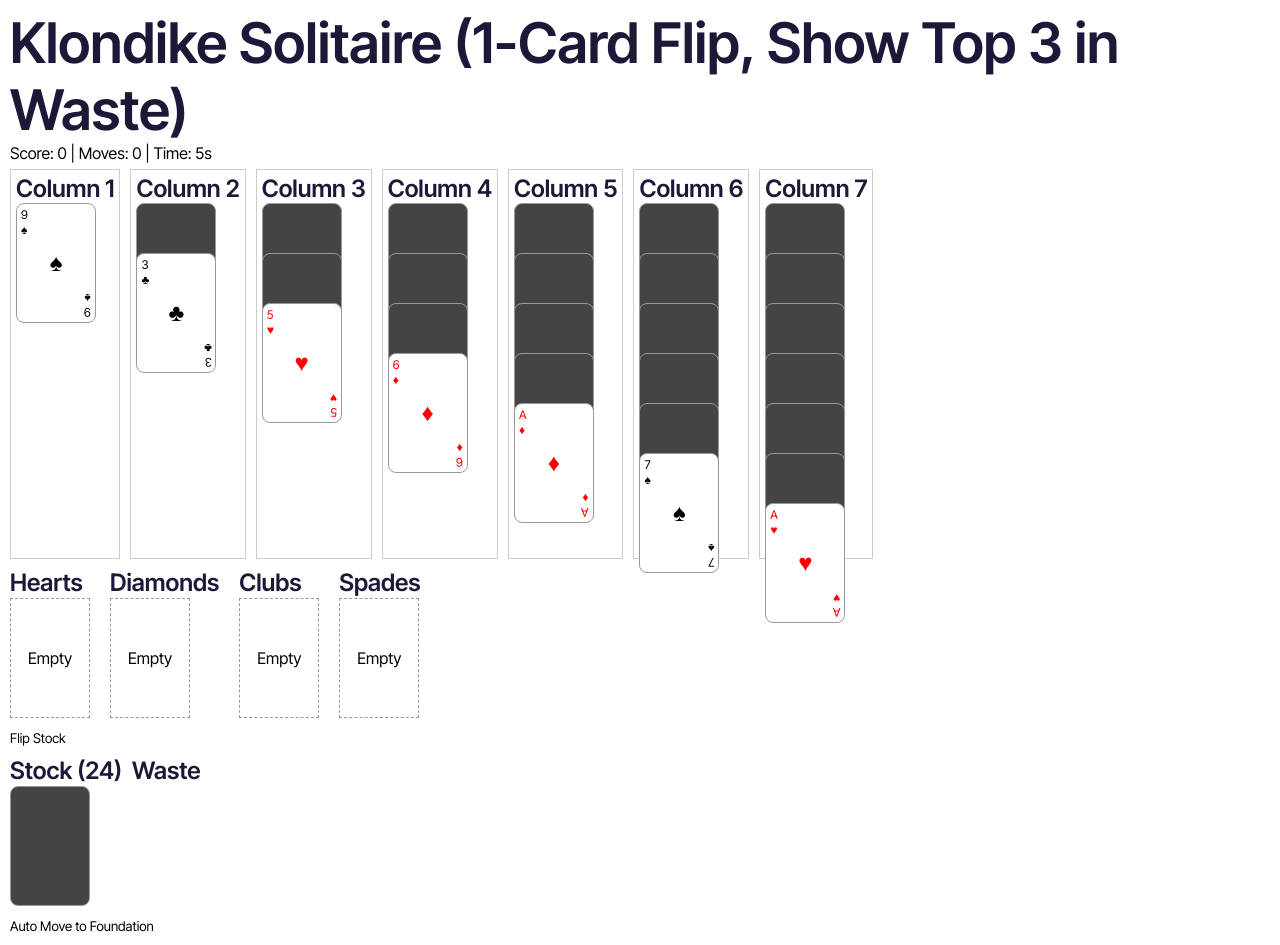
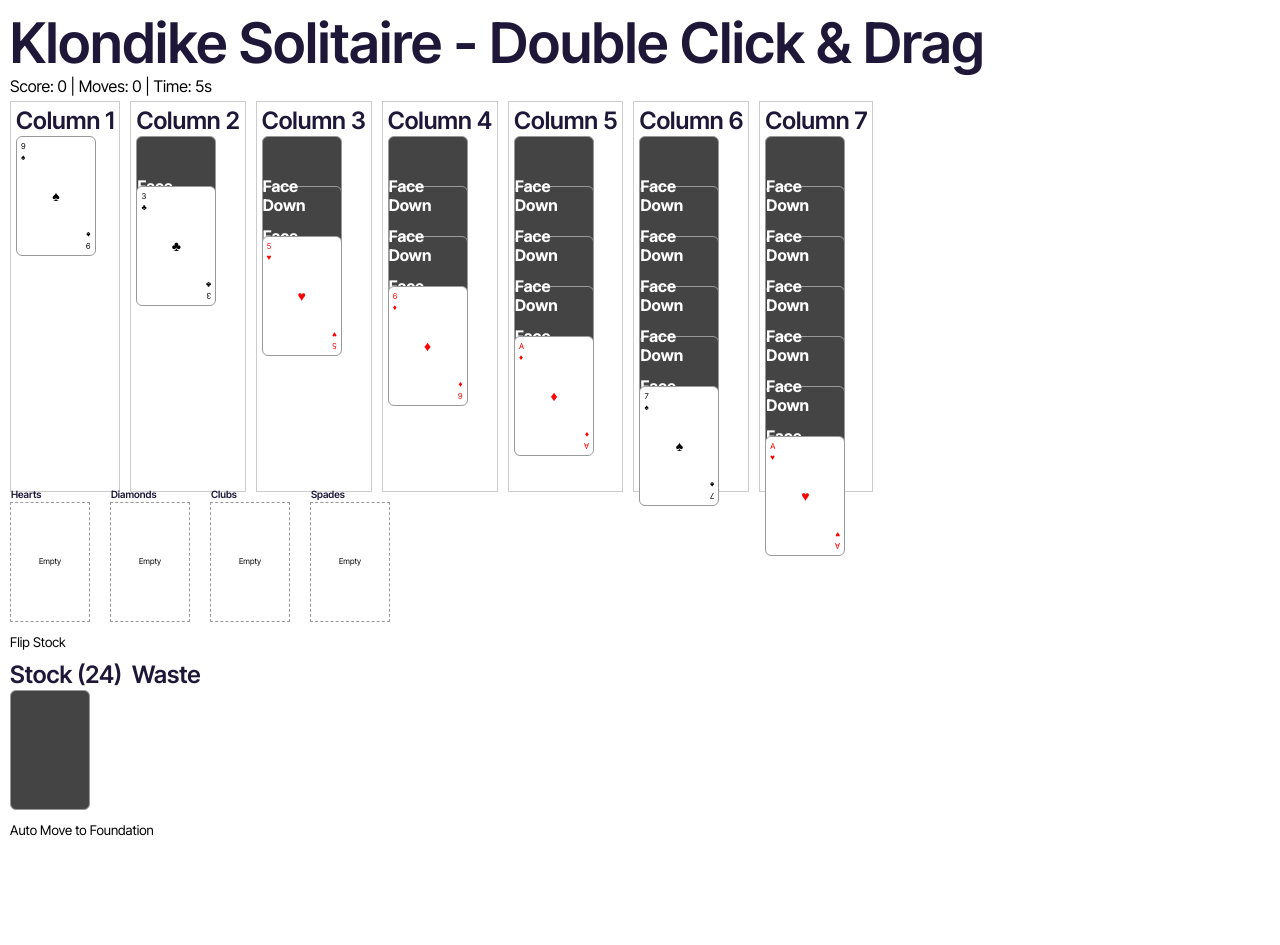
Before and after one commit to ChristianWare/solitaire, a Next.js app: page / in a window 1280 px wide. After the commit the page ends 849 px from the top, so only its background shows below. Built offline with nearby package versions, Linux system fonts and the light colour scheme.

Commit message:
Functions done

```diff
--- a/src/app/page.tsx
+++ b/src/app/page.tsx
@@ -3,10 +3,14 @@
 import { useState, useEffect } from "react";
 import { DndProvider } from "react-dnd";
 import { HTML5Backend } from "react-dnd-html5-backend";
-import { Card, createDeck, shuffleDeck } from "../lib/deck";
-import { dealTableau } from "../lib/deal";
+
+import { Card, createDeck, shuffleDeck } from "@/lib/deck";
+import { dealTableau } from "@/lib/deal";
+
 import CardView from "@/components/CardView/CardView";
 import DropColumn from "@/components/DropColumn/DropColumn";
+import DraggableCard from "@/components/DraggableCard/DraggableCard";
+import FoundationPile from "@/components/FoundationPile/FoundationPile";
 
 interface Foundations {
   hearts: Card[];
@@ -35,16 +39,10 @@ export default function SolitairePage() {
     spades: [],
   });
   const [stock, setStock] = useState<Card[]>([]);
-  const [waste, setWaste] = useState<Card[]>([]); // we'll track all waste, but only show top 3
+  const [waste, setWaste] = useState<Card[]>([]);
   const [score, setScore] = useState<number>(0);
   const [moves, setMoves] = useState<number>(0);
   const [time, setTime] = useState<number>(0);
-
-  // For "two-click" moves in tableau
-  // const [selected, setSelected] = useState<{
-  //   columnIndex: number;
-  //   cardIndex: number;
-  // } | null>(null);
 
   // ---------------------------
   // 2) ON MOUNT: NEW GAME, TIMER
@@ -71,7 +69,6 @@ export default function SolitairePage() {
     );
 
     setTableau(newTableau);
-    // The remainder of the deck is the stock (facedown)
     setStock(freshDeck.slice(dealtCardsCount));
     setWaste([]);
     setFoundations({ hearts: [], diamonds: [], clubs: [], spades: [] });
@@ -79,24 +76,17 @@ export default function SolitairePage() {
 
   // ---------------------------
   // 4) FLIP STOCK
-  //    One card per click. Show top 3 in waste.
   // ---------------------------
   function flipStockCard() {
     if (stock.length > 0) {
-      // Take only 1 card from stock
       const [nextCard, ...rest] = stock;
       nextCard.faceUp = true;
-
-      // Put it on top of waste
       const newWaste = [nextCard, ...waste];
-
       setStock(rest);
       setWaste(newWaste);
-
       setMoves((m) => m + 1);
-      setScore((s) => s - 5); // optional scoring
+      setScore((s) => s - 5);
     } else {
-      // If stock is empty, recycle waste -> stock (face down)
       if (waste.length > 0) {
         const recycled = waste.map((card) => {
           card.faceUp = false;
@@ -104,8 +94,6 @@ export default function SolitairePage() {
         });
         setStock(recycled);
         setWaste([]);
-        // Possibly track a pass or do a penalty
-        // setScore((s) => s - 20);
       }
     }
   }
@@ -128,7 +116,6 @@ export default function SolitairePage() {
           ...newFoundations[topCard.suit],
           topCard,
         ];
-        // flip next card if needed
         if (column.length > 0 && !column[column.length - 1].faceUp) {
           column[column.length - 1].faceUp = true;
         }
@@ -141,90 +128,79 @@ export default function SolitairePage() {
     setTableau(newTableau);
     setFoundations(newFoundations);
 
-    // Attempt again if at least one card moved
     if (moved) {
       setTimeout(autoMoveToFoundation, 200);
     }
+    checkWinCondition();
   }
 
   function canMoveToFoundation(card: Card): boolean {
     const suitStack = foundations[card.suit];
     if (suitStack.length === 0) {
-      return card.rank === 1; // must be Ace if empty
+      return card.rank === 1;
     }
     const topCard = suitStack[suitStack.length - 1];
     return card.rank === topCard.rank + 1;
   }
 
   // ---------------------------
-  // 6) TWO-CLICK METHOD: TABLEAU MOVES
+  // 6) MOVING CARDS => TABLEAU
   // ---------------------------
-  // function handleCardClick(colIdx: number, cardIdx: number) {
-  //   const column = tableau[colIdx];
-  //   const clickedCard = column[cardIdx];
-  //   if (!clickedCard || !clickedCard.faceUp) return;
-
-  //   if (!selected) {
-  //     setSelected({ columnIndex: colIdx, cardIndex: cardIdx });
-  //   } else {
-  //     if (moveStack(selected.columnIndex, selected.cardIndex, colIdx)) {
-  //       setSelected(null);
-  //     } else {
-  //       setSelected(null);
-  //     }
-  //   }
-  // }
-
   function moveStack(
     fromCol: number,
     fromCardIdx: number,
     toCol: number
   ): boolean {
-    if (fromCol < 0 || fromCol >= tableau.length) return false;
-    if (toCol < 0 || toCol >= tableau.length) return false;
+    if (fromCol === toCol) return false;
 
+    if (fromCol >= 0) {
       const sourceColumn = [...tableau[fromCol]];
       if (fromCardIdx < 0 || fromCardIdx >= sourceColumn.length) return false;
-
       const movingStack = sourceColumn.slice(fromCardIdx);
       if (movingStack.length === 0) return false;
-
       const cardToMove = movingStack[0];
       if (!cardToMove) return false;
-
       const destColumn = [...tableau[toCol]];
-    if (!canPlaceOnTop(destColumn, cardToMove)) {
-      return false;
-    }
+      if (!canPlaceOnTop(destColumn, cardToMove)) return false;
 
       sourceColumn.splice(fromCardIdx, movingStack.length);
       destColumn.push(...movingStack);
-
-    // flip next card if needed
       if (
         sourceColumn.length > 0 &&
         !sourceColumn[sourceColumn.length - 1].faceUp
       ) {
         sourceColumn[sourceColumn.length - 1].faceUp = true;
       }
-
       const newTableau = [...tableau];
       newTableau[fromCol] = sourceColumn;
       newTableau[toCol] = destColumn;
       setTableau(newTableau);
-
       setMoves((m) => m + 1);
       setScore((s) => s + 1);
-
       return true;
+    } else if (fromCol === -1) {
+      const wasteCopy = [...waste];
+      if (wasteCopy.length === 0) return false;
+      const cardToMove = wasteCopy[0];
+      wasteCopy.shift();
+      setWaste(wasteCopy);
+      const newTableau = [...tableau];
+      if (toCol < 0 || toCol >= newTableau.length) return false;
+      const destColumn = [...newTableau[toCol]];
+      if (!canPlaceOnTop(destColumn, cardToMove)) return false;
+      destColumn.push(cardToMove);
+      newTableau[toCol] = destColumn;
+      setTableau(newTableau);
+      setMoves((m) => m + 1);
+      setScore((s) => s + 1);
+      return true;
+    }
+    return false;
   }
 
   function canPlaceOnTop(destColumn: Card[], card: Card) {
     if (!card) return false;
-    if (destColumn.length === 0) {
-      // only King if empty
-      return card.rank === 13;
-    }
+    if (destColumn.length === 0) return card.rank === 13;
     const topCard = destColumn[destColumn.length - 1];
     const topIsRed = topCard.suit === "hearts" || topCard.suit === "diamonds";
     const movingIsRed = card.suit === "hearts" || card.suit === "diamonds";
@@ -235,12 +211,107 @@ export default function SolitairePage() {
   }
 
   // ---------------------------
-  // 7) RENDER
+  // 7) MOVING CARDS => FOUNDATIONS
+  // ---------------------------
+  function moveToFoundation(
+    fromCol: number,
+    fromCardIdx: number,
+    suit: keyof Foundations
+  ): boolean {
+    let cardToMove: Card | undefined;
+
+    if (fromCol >= 0) {
+      const sourceColumn = [...tableau[fromCol]];
+      if (fromCardIdx < 0 || fromCardIdx >= sourceColumn.length) return false;
+      const movingStack = sourceColumn.slice(fromCardIdx);
+      if (movingStack.length === 0) return false;
+      cardToMove = movingStack[0];
+      sourceColumn.splice(fromCardIdx, movingStack.length);
+      if (
+        sourceColumn.length > 0 &&
+        !sourceColumn[sourceColumn.length - 1].faceUp
+      ) {
+        sourceColumn[sourceColumn.length - 1].faceUp = true;
+      }
+      const newTableau = [...tableau];
+      newTableau[fromCol] = sourceColumn;
+      setTableau(newTableau);
+    } else if (fromCol === -1) {
+      const wasteCopy = [...waste];
+      if (wasteCopy.length === 0) return false;
+      cardToMove = wasteCopy[0];
+      wasteCopy.shift();
+      setWaste(wasteCopy);
+    }
+
+    if (!cardToMove) return false;
+    if (!canPlaceOnFoundationSuit(suit, cardToMove)) return false;
+
+    const newFoundations = { ...foundations };
+    newFoundations[suit] = [...newFoundations[suit], cardToMove];
+    setFoundations(newFoundations);
+
+    setMoves((m) => m + 1);
+    setScore((s) => s + 10);
+
+    checkWinCondition();
+    return true;
+  }
+
+  function canPlaceOnFoundationSuit(
+    suit: keyof Foundations,
+    card: Card
+  ): boolean {
+    if (card.suit !== suit) return false;
+    const pile = foundations[suit];
+    if (pile.length === 0) {
+      return card.rank === 1;
+    }
+    const topCard = pile[pile.length - 1];
+    return card.rank === topCard.rank + 1;
+  }
+
+  // ---------------------------
+  // 8) CHECK WIN CONDITION
+  // ---------------------------
+  function checkWinCondition() {
+    const totalInFoundations =
+      foundations.hearts.length +
+      foundations.diamonds.length +
+      foundations.clubs.length +
+      foundations.spades.length;
+
+    if (totalInFoundations === 52) {
+      alert("Congratulations! You've completed the game!");
+      startNewGame();
+    }
+  }
+
+  // ---------------------------
+  // 9) DOUBLE-CLICK FUNCTIONALITY
+  // ---------------------------
+function handleDoubleClickCard(fromCol: number, fromCardIdx: number) {
+  let card: Card | undefined;
+  if (fromCol >= 0) {
+    const column = tableau[fromCol];
+    card = column[fromCardIdx];
+  } else if (fromCol === -1) {
+    card = waste[0];
+  }
+  if (!card || !card.faceUp) return;
+
+  if (canPlaceOnFoundationSuit(card.suit as keyof Foundations, card)) {
+    moveToFoundation(fromCol, fromCardIdx, card.suit as keyof Foundations);
+  }
+}
+
+  // ---------------------------
+  // 10) RENDER
   // ---------------------------
   return (
     <DndProvider backend={HTML5Backend}>
       <main style={{ padding: "1rem" }}>
-        <h1>Klondike Solitaire (1-Card Flip, Show Top 3 in Waste)</h1>
+        <h1>Klondike Solitaire - Double Click & Drag</h1>
         <div style={{ marginBottom: "0.5rem" }}>
           Score: {score} | Moves: {moves} | Time: {time}s
         </div>
@@ -255,36 +326,23 @@ export default function SolitairePage() {
               moveStack={moveStack}
               canPlaceOnTop={canPlaceOnTop}
               tableau={tableau}
+              onDoubleClickCard={handleDoubleClickCard} // Pass the double-click handler
             />
           ))}
         </section>
 
         {/* FOUNDATIONS */}
         <section style={{ display: "flex", gap: "2rem", marginBottom: "1rem" }}>
-          {Object.entries(foundations).map(([suit, cards]) => {
-            const topCard = cards[cards.length - 1];
-            return (
-              <div key={suit}>
-                <h3>{suit[0].toUpperCase() + suit.slice(1)}</h3>
-                {topCard ? (
-                  <CardView card={topCard} width={80} height={120} />
-                ) : (
-                  <div
-                    style={{
-                      width: "80px",
-                      height: "120px",
-                      border: "1px dashed #999",
-                      display: "flex",
-                      alignItems: "center",
-                      justifyContent: "center",
-                    }}
-                  >
-                    Empty
-                  </div>
-                )}
-              </div>
-            );
-          })}
+          {Object.entries(foundations).map(([foundationSuit, cards]) => (
+            <FoundationPile
+              key={foundationSuit}
+              suit={foundationSuit as keyof Foundations}
+              cards={cards}
+              isOverGlobal={() => {}}
+              canPlaceOnFoundation={canPlaceOnFoundationSuit}
+              moveToFoundation={moveToFoundation}
+            />
+          ))}
         </section>
 
         {/* STOCK & WASTE */}
@@ -294,7 +352,6 @@ export default function SolitairePage() {
             {/* STOCK */}
             <div>
               <h3>Stock ({stock.length})</h3>
-              {/* purely cosmetic facedown card if stock > 0 */}
               {stock.length > 0 ? (
                 <CardView
                   card={{ ...stock[0], faceUp: false }}
@@ -315,27 +372,15 @@ export default function SolitairePage() {
             {/* WASTE */}
             <div>
               <h3>Waste</h3>
-              {/* Show only the top 3 cards of waste.
-                The newest card is at waste[0], the next at waste[1], etc.
-                We'll slice the array to the first 3 items.
-                The user sees up to 3, the rest are "hidden."
-            */}
-              {waste.slice(0, 3).map((card, i) => {
-                // i=0 is the newest, i=1 is older, i=2 is oldest of the visible group
-                // We'll offset them so the newest is separate, older ones behind it
-                return (
+              {waste.slice(0, 1).map((card) => (
                 <div
                   key={card.id}
-                    style={{
-                      marginLeft: i === 0 ? "0px" : "-50px",
-                      display: "inline-block",
-                      zIndex: 3 - i, // top card = highest zIndex
-                    }}
+                  style={{ display: "inline-block" }}
+                  onDoubleClick={() => handleDoubleClickCard(-1, 0)}
                 >
-                    <CardView card={card} width={80} height={120} />
+                  <DraggableCard card={card} columnIndex={-1} cardIndex={0} />
                 </div>
-                );
-              })}
+              ))}
             </div>
           </div>
         </section>
--- a/src/components/CardView/CardView.tsx
+++ b/src/components/CardView/CardView.tsx
@@ -1,9 +1,9 @@
 "use client";
 
-import styles from "./CardView.module.css";
+import React from "react";
 import { Card } from "@/lib/deck";
 
-function rankToString(rank: number): string {
+function rankToShortString(rank: number): string {
   switch (rank) {
     case 1:
       return "A";
@@ -14,10 +14,9 @@ function rankToString(rank: number): string {
     case 13:
       return "K";
     default:
-      return rank.toString(); // 2..10
+      return rank.toString();
   }
 }
-
 function getSuitSymbol(suit: string): string {
   switch (suit) {
     case "hearts":
@@ -32,32 +31,30 @@ function getSuitSymbol(suit: string): string {
       return "";
   }
 }
-
 function getSuitColor(suit: string): string {
   return suit === "hearts" || suit === "diamonds" ? "red" : "black";
 }
 
-interface CardProps {
+interface CardViewProps {
   card: Card;
-  width?: number; // optional width, default 80
-  height?: number; // optional height, default 120
+  width?: number;
+  height?: number;
 }
 
 export default function CardView({
   card,
   width = 80,
   height = 120,
-}: CardProps) {
-  // If card is face-down, show a distinct design (e.g., a colored back)
+}: CardViewProps) {
   if (!card.faceUp) {
     return (
       <div
         style={{
           width: `${width}px`,
           height: `${height}px`,
-          backgroundColor: "#444", // or any color/pattern
+          backgroundColor: "#444",
           border: "1px solid #999",
-          borderRadius: "8px",
+          borderRadius: "6px",
           display: "flex",
           alignItems: "center",
           justifyContent: "center",
@@ -70,30 +67,65 @@ export default function CardView({
     );
   }
 
-  // Face-up styling
-  const rankStr = rankToString(card.rank);
-  const suitSymbol = getSuitSymbol(card.suit);
+  const rankStr = rankToShortString(card.rank);
+  const suitSym = getSuitSymbol(card.suit);
   const suitColor = getSuitColor(card.suit);
 
   return (
     <div
-      className={`${styles.cardContainer} ${styles.faceUp}`}
-      style={{ color: suitColor }}
+      style={{
+        width: `${width}px`,
+        height: `${height}px`,
+        backgroundColor: "white",
+        border: "1px solid #999",
+        borderRadius: "6px",
+        position: "relative",
+        color: suitColor,
+        fontFamily: "sans-serif",
+      }}
     >
-      <div className={styles.topLeft}>
+      {/* Top-left corner */}
+      <div
+        style={{
+          position: "absolute",
+          top: "4px",
+          left: "4px",
+          fontSize: "0.8rem",
+          lineHeight: "1.1rem",
+        }}
+      >
         {rankStr}
         <br />
-        {suitSymbol}
+        {suitSym}
       </div>
 
       {/* Center suit symbol */}
-      <div className={styles.center}>{suitSymbol}</div>
+      <div
+        style={{
+          position: "absolute",
+          top: "50%",
+          left: "50%",
+          transform: "translate(-50%, -50%)",
+          fontSize: "1.4rem",
+        }}
+      >
+        {suitSym}
+      </div>
 
-      {/* Bottom-right corner */}
-      <div className={styles.bottomRight}>
+      {/* Bottom-right corner (rotated 180°) */}
+      <div
+        style={{
+          position: "absolute",
+          bottom: "4px",
+          right: "4px",
+          fontSize: "0.8rem",
+          lineHeight: "1.1rem",
+          transform: "rotate(180deg)",
+        }}
+      >
         {rankStr}
         <br />
-        {suitSymbol}
+        {suitSym}
       </div>
     </div>
   );
--- a/src/components/DraggableCard/DraggableCard.tsx
+++ b/src/components/DraggableCard/DraggableCard.tsx
@@ -1,14 +1,14 @@
-// DraggableCard.tsx
+"use client";
 
 import React from "react";
 import { useDrag } from "react-dnd";
-import CardView from "@/components/CardView/CardView"; // example import
-import { Card } from "../../lib/deck";
+import CardView from "@/components/CardView/CardView";
+import { Card } from "@/lib/deck";
 
 interface DraggableCardProps {
   card: Card;
-  columnIndex: number;
-  cardIndex: number;
+  columnIndex: number; // if -1 => from waste, else from a tableau col
+  cardIndex: number; // index in that column or waste
 }
 
 export default function DraggableCard({
@@ -16,13 +16,13 @@ export default function DraggableCard({
   columnIndex,
   cardIndex,
 }: DraggableCardProps) {
-  // Here we specify our item type and the data we'll pass when dragging
-  const [{ isDragging }, drag] = useDrag(() => ({
-    type: "CARD", // must match "accept" in your drop target
+  const [{ isDragging }, dragRef] = useDrag(() => ({
+    type: "CARD",
     item: {
       fromCol: columnIndex,
       fromIndex: cardIndex,
       card,
+      type: "CARD",
     },
     collect: (monitor) => ({
       isDragging: !!monitor.isDragging(),
@@ -31,8 +31,7 @@ export default function DraggableCard({
 
   return (
     <div
-      // Type assertion: tell TypeScript that "drag" can be used as a ref
-      ref={drag as unknown as React.Ref<HTMLDivElement>}
+      ref={dragRef as unknown as React.Ref<HTMLDivElement>}
       style={{
         opacity: isDragging ? 0.5 : 1,
         cursor: card.faceUp ? "grab" : "default",
--- a/src/components/DropColumn/DropColumn.tsx
+++ b/src/components/DropColumn/DropColumn.tsx
@@ -1,8 +1,9 @@
-// DropColumn.tsx (or .gtsx)
+"use client";
+
 import React from "react";
 import { useDrop } from "react-dnd";
-import DraggableCard from "../DraggableCard/DraggableCard";
-import { Card } from "../../lib/deck";
+import DraggableCard from "@/components/DraggableCard/DraggableCard";
+import { Card } from "@/lib/deck";
 
 interface DropColumnProps {
   colIndex: number;
@@ -10,6 +11,14 @@ interface DropColumnProps {
   moveStack: (fromCol: number, fromCardIdx: number, toCol: number) => boolean;
   canPlaceOnTop: (destColumn: Card[], card: Card) => boolean;
   tableau: Card[][];
+  onDoubleClickCard: (fromCol: number, fromCardIdx: number) => void;
+}
+
+interface DragItem {
+  fromCol: number;
+  fromIndex: number;
+  card: Card;
+  type: string;
 }
 
 export default function DropColumn({
@@ -18,13 +27,9 @@ export default function DropColumn({
   moveStack,
   canPlaceOnTop,
   tableau,
+  onDoubleClickCard,
 }: DropColumnProps) {
-  const [{ isOver }, drop] = useDrop<
-    // item type
-    { fromCol: number; fromIndex: number; card: Card },
-    void, // drop result
-    { isOver: boolean }
-  >({
+  const [{ isOver }, dropRef] = useDrop<DragItem, void, { isOver: boolean }>({
     accept: "CARD",
     collect: (monitor) => ({
       isOver: !!monitor.isOver(),
@@ -34,16 +39,14 @@ export default function DropColumn({
       moveStack(fromCol, fromIndex, colIndex);
     },
     canDrop: (item) => {
-      const { card } = item;
       const destColumn = tableau[colIndex];
-      return canPlaceOnTop(destColumn, card);
+      return canPlaceOnTop(destColumn, item.card);
     },
   });
 
   return (
     <div
-      // Type assertion: tell TS that `drop` can be used as a ref
-      ref={drop as unknown as React.Ref<HTMLDivElement>}
+      ref={dropRef as unknown as React.Ref<HTMLDivElement>}
       style={{
         border: "1px solid #ccc",
         padding: "0.5rem",
@@ -53,8 +56,31 @@ export default function DropColumn({
     >
       <h3>Column {colIndex + 1}</h3>
       {columnCards.map((card, idx) => (
-        <div key={card.id} style={{ marginBottom: "-70px" }}>
-          <DraggableCard card={card} columnIndex={colIndex} cardIndex={idx} />
+        <div
+          key={card.id}
+          style={{ marginBottom: "-70px" }}
+          onDoubleClick={() => onDoubleClickCard(colIndex, idx)}
+        >
+          {card.faceUp ? (
+            <DraggableCard card={card} columnIndex={colIndex} cardIndex={idx} />
+          ) : (
+            <div
+              style={{
+                width: "80px",
+                height: "120px",
+                backgroundColor: "#444",
+                border: "1px solid #999",
+                borderRadius: "6px",
+                display: "flex",
+                alignItems: "center",
+                justifyContent: "center",
+                color: "white",
+                fontWeight: "bold",
+              }}
+            >
+              Face Down
+            </div>
+          )}
         </div>
       ))}
     </div>
--- /dev/null
+++ b/src/components/FoundationPile/FoundationPile.tsx
@@ -0,0 +1,90 @@
+"use client";
+
+import React from "react";
+import { useDrop } from "react-dnd";
+import CardView from "@/components/CardView/CardView";
+import { Card } from "@/lib/deck";
+
+interface DragItem {
+  fromCol: number;
+  fromIndex: number;
+  card: Card;
+  type: string;
+}
+
+interface Foundations {
+  hearts: Card[];
+  diamonds: Card[];
+  clubs: Card[];
+  spades: Card[];
+}
+
+interface FoundationPileProps {
+  suit: keyof Foundations;
+  cards: Card[];
+  isOverGlobal: (val: boolean) => void;
+  canPlaceOnFoundation: (suit: keyof Foundations, card: Card) => boolean;
+  moveToFoundation: (
+    fromCol: number,
+    fromIdx: number,
+    suit: keyof Foundations
+  ) => boolean;
+}
+
+export default function FoundationPile({
+  suit,
+  cards,
+  isOverGlobal,
+  canPlaceOnFoundation,
+  moveToFoundation,
+}: FoundationPileProps) {
+  const topCard = cards[cards.length - 1];
+
+  const [{ isOver }, dropRef] = useDrop<DragItem, void, { isOver: boolean }>({
+    accept: "CARD",
+    collect: (monitor) => ({
+      isOver: !!monitor.isOver(),
+    }),
+    canDrop: (item) => {
+      return canPlaceOnFoundation(suit, item.card);
+    },
+    drop: (item) => {
+      moveToFoundation(item.fromCol, item.fromIndex, suit);
+    },
+  });
+
+  React.useEffect(() => {
+    isOverGlobal(isOver);
+  }, [isOver, isOverGlobal]);
+
+  return (
+    <div
+      ref={dropRef as unknown as React.Ref<HTMLDivElement>} // <--- Type assertion here
+      style={{
+        width: "80px",
+        height: "120px",
+        border: isOver ? "2px solid green" : "1px dashed #999",
+        display: "flex",
+        alignItems: "center",
+        justifyContent: "center",
+        position: "relative",
+      }}
+    >
+      <h3
+        style={{
+          position: "absolute",
+          top: "-1.5rem",
+          left: 0,
+          fontSize: "1rem",
+        }}
+      >
+        {suit[0].toUpperCase() + suit.slice(1)}
+      </h3>
+      {topCard ? (
+        <CardView card={topCard} width={80} height={120} />
+      ) : (
+        <div style={{ fontSize: "0.8rem" }}>Empty</div>
+      )}
+    </div>
+  );
+}
--- a/src/lib/deal.ts
+++ b/src/lib/deal.ts
@@ -8,8 +8,7 @@ export function dealTableau(deck: Card[]): Card[][] {
     for (let row = 0; row <= col; row++) {
       const card = deck[index];
       if (row === col) {
-        // The top card (last in each column) is face up
-        card.faceUp = true;
+        card.faceUp = true; // top card face up
       }
       tableau[col].push(card);
       index++;
--- a/src/lib/deck.ts
+++ b/src/lib/deck.ts
@@ -10,24 +10,20 @@ export interface Card {
 
 export function createDeck(): Card[] {
   const deck: Card[] = [];
-
-  SUITS.forEach((suit) => {
-    RANKS.forEach((rank) => {
+  for (const suit of SUITS) {
+    for (const rank of RANKS) {
       deck.push({
         suit,
         rank,
         faceUp: false,
-        id: `${suit}-${rank}-${Math.random().toString(36).substr(2, 9)}`,
+        id: `${suit}-${rank}-${Math.random().toString(36).substring(2, 9)}`,
       });
-    });
-  });
-
+    }
+  }
   return deck;
 }
 
-
 export function shuffleDeck(deck: Card[]): Card[] {
-  // Simple Fisher-Yates shuffle
   for (let i = deck.length - 1; i > 0; i--) {
     const j = Math.floor(Math.random() * (i + 1));
     [deck[i], deck[j]] = [deck[j], deck[i]];
```
Lines whose indentation alone changed are shown as unchanged.
